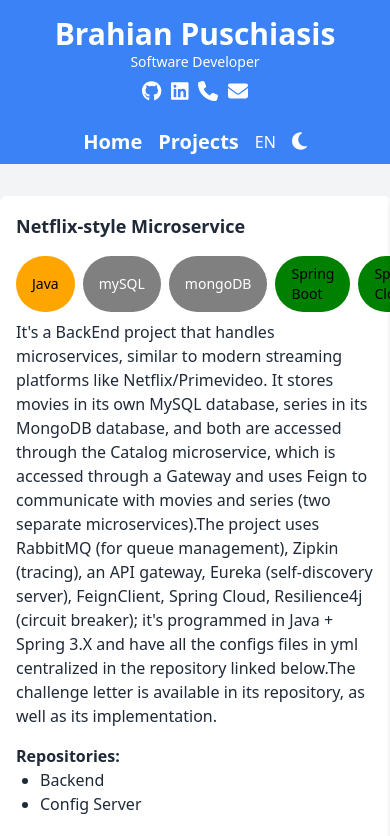
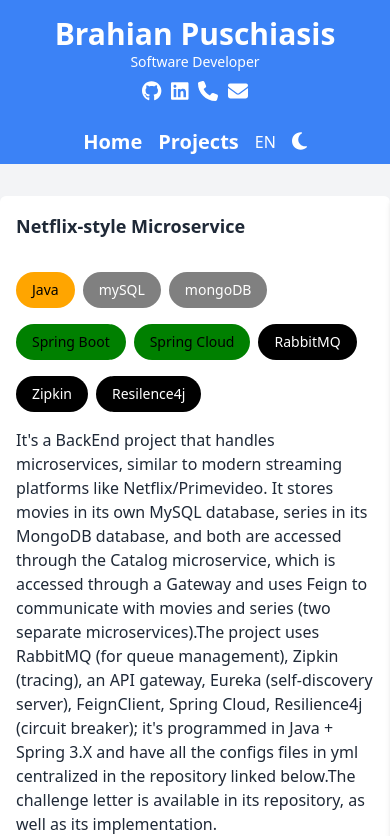
Before and after one commit to BrahianPuschiasis/Portfolio, a React (Vite) app: page /projects in a window 390 px wide. Shown: the top 836 px of the page. Built offline with nearby package versions, Linux system fonts and the light colour scheme.

Commit message:
languages categories mobile friendly

```diff
--- a/src/components/ProjectCard.jsx
+++ b/src/components/ProjectCard.jsx
@@ -14,7 +14,7 @@
     <div className="mb-8 p-4 bg-white dark:bg-slate-900 shadow-md rounded-md">
       <h3 className="text-lg font-semibold">{title}</h3>
       <div className="mb-4"></div>
-      <div className="flex mb-2">
+      <div className="mb-4 space-y-4">
         {languages &&
           languages.map((lang, index) => (
             <span
```
